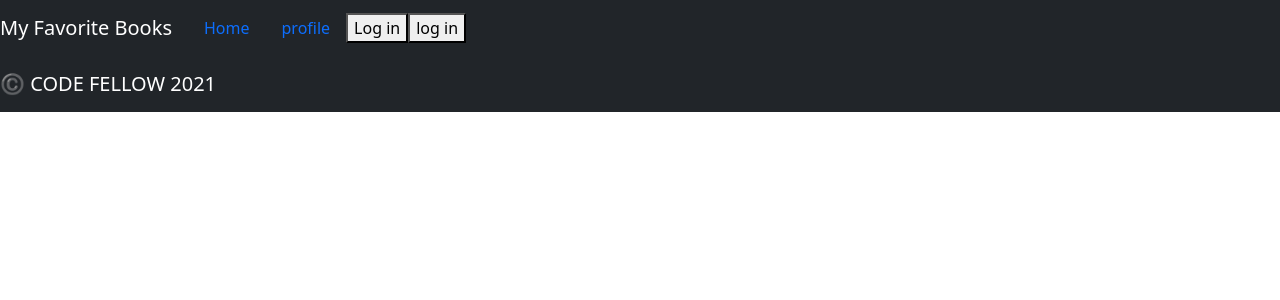
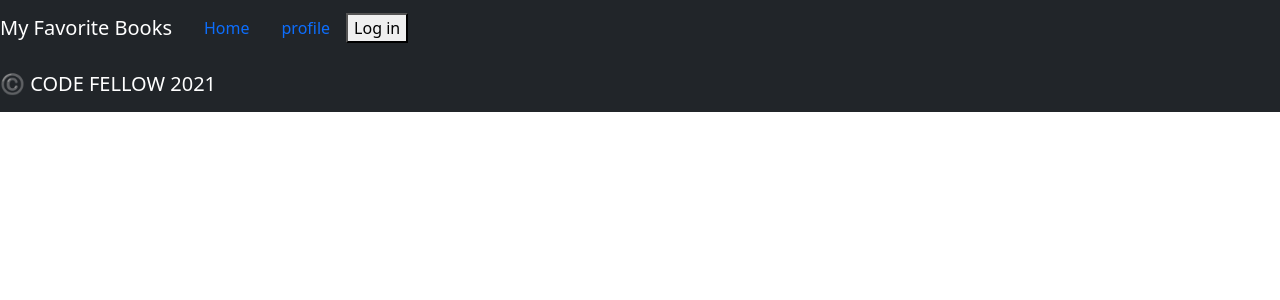
Before and after one commit to yahialabeeb/can-of-book-fronteend, a React (Create React App) app: page / in a window 1280 px wide. Shown: the top 300 px of the page. Built offline with nearby package versions, Linux system fonts and the light colour scheme.

Commit message:
lab14edit

```diff
--- a/src/component/Header.js
+++ b/src/component/Header.js
@@ -2,7 +2,7 @@ import React from "react";
 import LoginButton from "./LoginButton";
 import { Navbar, NavItem } from "react-bootstrap";
 import { Link } from "react-router-dom";
-import Login from "./Login";
+
 import LogoutButton from "./LogoutButton";
 // import './header.css';
 
@@ -24,10 +24,10 @@ class Header extends React.Component {
         <LoginButton
         componentDidMount={this.props.componentDidMount}/>
         <LogoutButton/>
-        <Login
+        {/* <Login
         componentDidMount={this.props.componentDidMount}
         handelLogout={this.props.handelLogout}
-        />
+        /> */}
       </Navbar>
     );
   }
```
